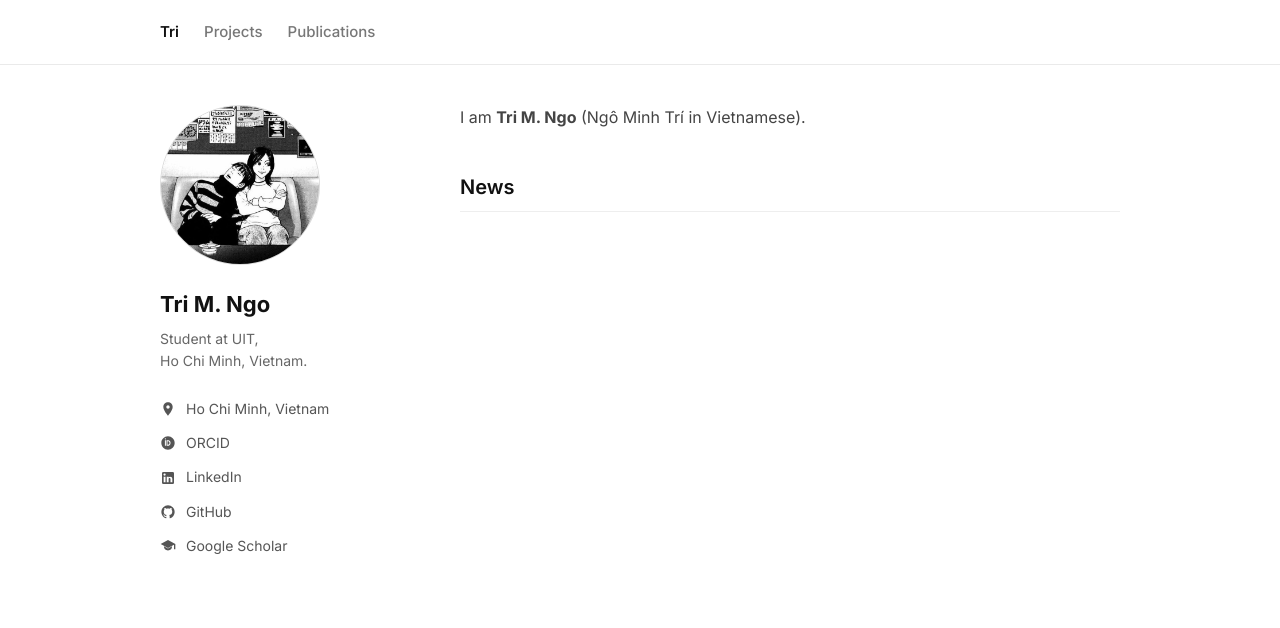
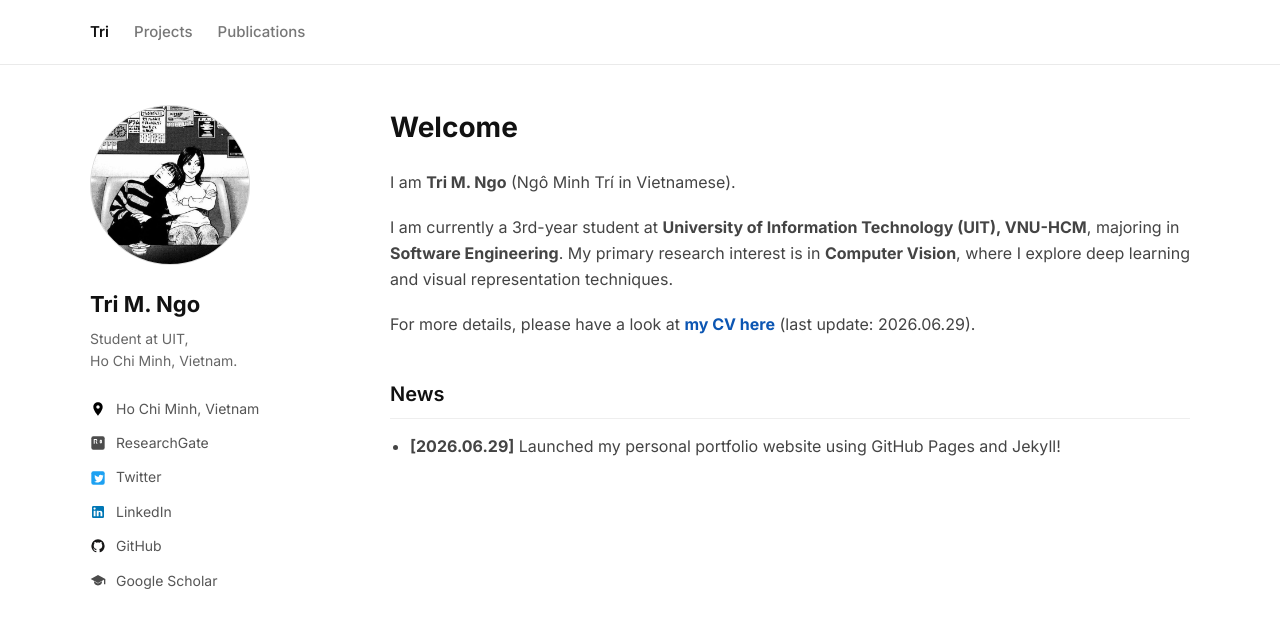
Before and after one commit to triaxios713/triaxios713.github.io, a Jekyll site: the page built from index.md, in a window 1280 px wide. Shown: the top 628 px of the page. Built offline with Jekyll 4.4.1, drawn with Linux system fonts in a browser that asks for light colours.

Commit message:
feat: initialize portfolio site with custom CSS, default layout, and CV support

```diff
--- a/_layouts/default.html
+++ b/_layouts/default.html
@@ -39,24 +39,34 @@
         <!-- Danh sách liên kết với các icon SVG hiện đại -->
         <ul class="social-links">
           <li>
-            <svg class="icon" viewBox="0 0 24 24"><path d="M12 2C8.13 2 5 5.13 5 9c0 5.25 7 13 7 13s7-7.75 7-13c0-3.87-3.13-7-7-7zm0 9.5c-1.38 0-2.5-1.12-2.5-2.5s1.12-2.5 2.5-2.5 2.5 1.12 2.5 2.5-1.12 2.5-2.5 2.5z"/></svg>
+            <svg class="icon icon-location" viewBox="0 0 24 24"><path d="M12 2C8.13 2 5 5.13 5 9c0 5.25 7 13 7 13s7-7.75 7-13c0-3.87-3.13-7-7-7zm0 9.5c-1.38 0-2.5-1.12-2.5-2.5s1.12-2.5 2.5-2.5 2.5 1.12 2.5 2.5-1.12 2.5-2.5 2.5z"/></svg>
             <span>Ho Chi Minh, Vietnam</span>
           </li>
           <li>
-            <svg class="icon" viewBox="0 0 24 24"><path d="M12 2C6.48 2 2 6.48 2 12s4.48 10 10 10 10-4.48 10-10S17.52 2 12 2zm-3.14 14.3h-1.5V7.7h1.5v8.6zm-.75-9.67c-.52 0-.94-.42-.94-.94s.42-.94.94-.94.94.42.94.94-.42.94-.94.94zm7.64 5.34c0 2.56-1.57 4.33-4.11 4.33H9.86V7.7h2.2c2.4 0 3.73 1.5 3.73 3.77v.8zm-1.5 0c0-1.56-.76-2.5-2.22-2.5h-.78v5h.78c1.46 0 2.22-.96 2.22-2.5z"/></svg>
-            <a href="https://orcid.org/" target="_blank">ORCID</a>
+            <svg class="icon icon-researchgate" viewBox="0 0 24 24">
+              <rect x="2" y="2" width="20" height="20" rx="3" fill="#4c4c4c"/>
+              <path d="M5.6 6h3.4c1.1 0 1.9.8 1.9 1.9 0 .8-.5 1.4-1.1 1.7l1.5 3.4H9.7l-1.3-3.1H7.1V13H5.6V6zm1.5 1.4v2.4h1.9c.3 0 .5-.2.5-.5V7.9c0-.3-.2-.5-.5-.5H7.1zm7.5 1.4c0-1 .7-1.7 1.7-1.7s1.7.7 1.7 1.7V11c0 1-.7 1.7-1.7 1.7s-1.7-.7-1.7-1.7V8.8zm1.5 0v2.2c0 .2.1.3.3.3s.3-.1.3-.3V8.8c0-.2-.1-.3-.3-.3s-.3.1-.3.3z" fill="#ffffff"/>
+            </svg>
+            <a href="https://www.researchgate.net/" target="_blank">ResearchGate</a>
           </li>
           <li>
-            <svg class="icon" viewBox="0 0 24 24"><path d="M19 3a2 2 0 0 1 2 2v14a2 2 0 0 1-2 2H5a2 2 0 0 1-2-2V5a2 2 0 0 1 2-2h14m-.5 15.5v-5.3a3.26 3.26 0 0 0-3.26-3.26c-.85 0-1.84.52-2.32 1.3v-1.11h-2.79v8.37h2.79v-4.93c0-.77.62-1.4 1.39-1.4a1.4 1.4 0 0 1 1.4 1.4v4.93h2.79M6.88 8.56a1.68 1.68 0 0 0 1.68-1.68c0-.93-.75-1.69-1.68-1.69a1.69 1.69 0 0 0-1.69 1.69c0 .93.76 1.68 1.69 1.68m1.39 9.94v-8.37H5.5v8.37h2.77z"/></svg>
-            <a href="https://linkedin.com/in/yourprofile" target="_blank">LinkedIn</a>
+            <svg class="icon icon-twitter" viewBox="0 0 24 24">
+              <rect x="2" y="2" width="20" height="20" rx="3" fill="#1da1f2"/>
+              <path d="M20 8.5c-.5.2-1 .4-1.6.5.6-.4 1-1 1.2-1.7-.5.3-1.1.5-1.7.7-.5-.6-1.2-1-2-1-1.6 0-2.8 1.3-2.8 2.8 0 .2 0 .4.1.6-2.3-.1-4.4-1.2-5.8-2.9-.2.4-.4.9-.4 1.4 0 1 .5 1.9 1.3 2.4-.5 0-1-.1-1.4-.4v.1c0 1.4 1 2.5 2.3 2.8-.2.1-.5.1-.8.1-.2 0-.3 0-.5-.1.4 1.2 1.5 2 2.7 2.1-1 1-2.4 1.6-3.9 1.6-.3 0-.5 0-.8-.1 1.3.9 2.9 1.4 4.7 1.4 5.6 0 8.7-4.7 8.7-8.7v-.4c.6-.4 1.1-.9 1.5-1.5z" fill="#ffffff"/>
+            </svg>
+            <a href="https://x.com/" target="_blank">Twitter</a>
           </li>
           <li>
-            <svg class="icon" viewBox="0 0 24 24"><path d="M12 2A10 10 0 0 0 2 12c0 4.42 2.87 8.17 6.84 9.5.5.08.66-.23.66-.5v-1.69c-2.77.6-3.36-1.34-3.36-1.34-.46-1.16-1.11-1.47-1.11-1.47-.9-.62.07-.6.07-.6 1 .07 1.53 1.03 1.53 1.03.9 1.52 2.34 1.07 2.91.83.09-.65.35-1.09.63-1.34-2.22-.25-4.55-1.11-4.55-4.92 0-1.11.38-2 1.03-2.71-.1-.25-.45-1.29.1-2.64 0 0 .84-.27 2.75 1.02.79-.22 1.65-.33 2.5-.33.85 0 1.71.11 2.5.33 1.91-1.29 2.75-1.02 2.75-1.02.55 1.35.2 2.39.1 2.64.65.71 1.03 1.6 1.03 2.71 0 3.82-2.34 4.66-4.57 4.91.36.31.69.92.69 1.85V21c0 .27.16.59.67.5C19.14 20.16 22 16.42 22 12A10 10 0 0 0 12 2z"/></svg>
+            <svg class="icon icon-linkedin" viewBox="0 0 24 24"><path d="M19 3a2 2 0 0 1 2 2v14a2 2 0 0 1-2 2H5a2 2 0 0 1-2-2V5a2 2 0 0 1 2-2h14m-.5 15.5v-5.3a3.26 3.26 0 0 0-3.26-3.26c-.85 0-1.84.52-2.32 1.3v-1.11h-2.79v8.37h2.79v-4.93c0-.77.62-1.4 1.39-1.4a1.4 1.4 0 0 1 1.4 1.4v4.93h2.79M6.88 8.56a1.68 1.68 0 0 0 1.68-1.68c0-.93-.75-1.69-1.68-1.69a1.69 1.69 0 0 0-1.69 1.69c0 .93.76 1.68 1.69 1.68m1.39 9.94v-8.37H5.5v8.37h2.77z"/></svg>
+            <a href="https://www.linkedin.com/in/tri-ngo-6b2223366/" target="_blank">LinkedIn</a>
+          </li>
+          <li>
+            <svg class="icon icon-github" viewBox="0 0 24 24"><path d="M12 2A10 10 0 0 0 2 12c0 4.42 2.87 8.17 6.84 9.5.5.08.66-.23.66-.5v-1.69c-2.77.6-3.36-1.34-3.36-1.34-.46-1.16-1.11-1.47-1.11-1.47-.9-.62.07-.6.07-.6 1 .07 1.53 1.03 1.53 1.03.9 1.52 2.34 1.07 2.91.83.09-.65.35-1.09.63-1.34-2.22-.25-4.55-1.11-4.55-4.92 0-1.11.38-2 1.03-2.71-.1-.25-.45-1.29.1-2.64 0 0 .84-.27 2.75 1.02.79-.22 1.65-.33 2.5-.33.85 0 1.71.11 2.5.33 1.91-1.29 2.75-1.02 2.75-1.02.55 1.35.2 2.39.1 2.64.65.71 1.03 1.6 1.03 2.71 0 3.82-2.34 4.66-4.57 4.91.36.31.69.92.69 1.85V21c0 .27.16.59.67.5C19.14 20.16 22 16.42 22 12A10 10 0 0 0 12 2z"/></svg>
             <a href="https://github.com/triaxios713" target="_blank">GitHub</a>
           </li>
           <li>
-            <svg class="icon" viewBox="0 0 24 24"><path d="M12 3L1 9l11 6 9-4.91V17h2V9L12 3zM5.89 12.55a6 6 0 0 0 12.22 0L12 15.82l-6.11-3.27z"/></svg>
-            <a href="https://scholar.google.com/" target="_blank">Google Scholar</a>
+            <svg class="icon icon-scholar" viewBox="0 0 24 24"><path d="M12 3L1 9l11 6 9-4.91V17h2V9L12 3zM5.89 12.55a6 6 0 0 0 12.22 0L12 15.82l-6.11-3.27z"/></svg>
+            <a href="https://scholar.google.com/citations?user=irorWDoAAAAJ&hl=en&authuser=1" target="_blank">Google Scholar</a>
           </li>
         </ul>
       </div>
--- a/assets/css/style.css
+++ b/assets/css/style.css
@@ -27,7 +27,7 @@ a:hover {
 }
 
 .navbar {
-  max-width: 1000px;
+  max-width: 1140px;
   margin: 0 auto;
   padding: 0 20px;
 }
@@ -50,7 +50,7 @@ a:hover {
 }
 
 .container {
-  max-width: 1000px;
+  max-width: 1140px;
   margin: 0 auto;
   padding: 0 20px 60px 20px;
   display: grid;
@@ -112,9 +112,26 @@ a:hover {
 .icon {
   width: 16px;
   height: 16px;
-  fill: #555555;
   flex-shrink: 0;
 }
+
+.icon-location {
+  fill: #000000;
+}
+
+.icon-linkedin {
+  fill: #0077b5;
+}
+
+.icon-github {
+  fill: #181717;
+}
+
+.icon-scholar {
+  fill: #4c4c4c;
+}
+
+
 
 /* Vùng nội dung chính (Markdown chuyển đổi sang) */
 .content h1 {
--- a/index.md
+++ b/index.md
@@ -3,7 +3,14 @@ layout: default
 title: Welcome
 ---
 
+# Welcome
 
 I am **Tri M. Ngo** (Ngô Minh Trí in Vietnamese).
 
+I am currently a 3rd-year student at **University of Information Technology (UIT), VNU-HCM**, majoring in **Software Engineering**. My primary research interest is in **Computer Vision**, where I explore deep learning and visual representation techniques.
+
+For more details, please have a look at **[my CV here]({{ '/assets/pdf/CV.pdf' | relative_url }})** (last update: 2026.06.29).
+
 ## News
+
+- **[2026.06.29]** Launched my personal portfolio website using GitHub Pages and Jekyll!
```
Also changed, not shown: 3 other files.
